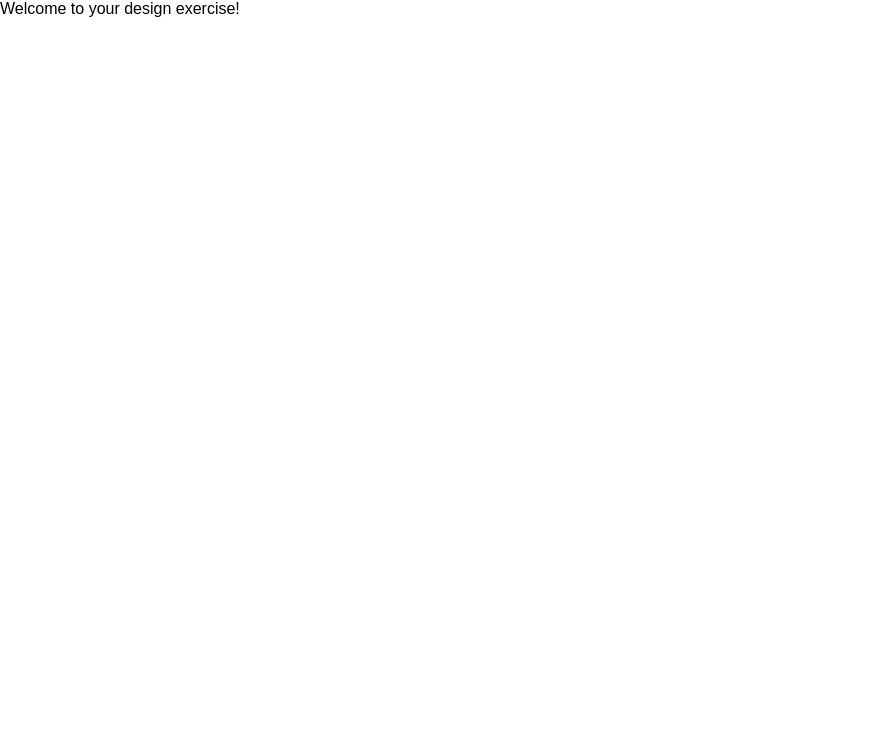
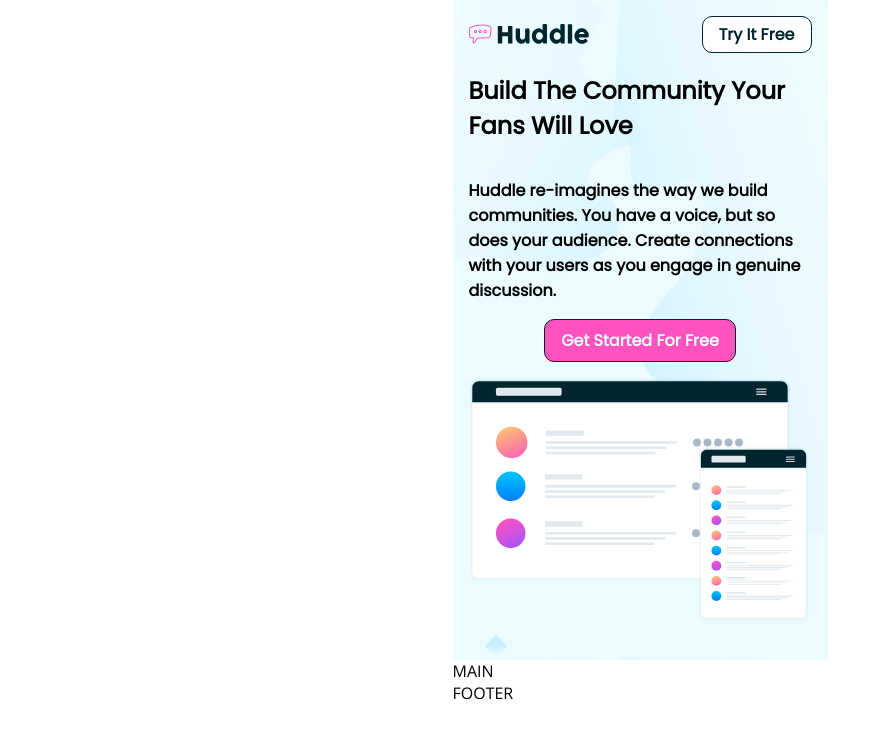
Before and after one commit to StefanBehring/fr-design-exercise, a website built with Vite: page index.html in a window 1280 px wide. Shown: the whole page, without its empty margins (0-891 px from the left). Built offline with nearby package versions, Linux system fonts and the light colour scheme.

Commit message:
Add header

```diff
--- a/css/_base.css
+++ b/css/_base.css
@@ -17,6 +17,16 @@
 }
 
 body {
-    margin: 0;
-    font-family: sans-serif;
+    display: flex;
+    flex-direction: column;
+    font-family: var(--font-open-sans);
+    font-weight: 400;
+    margin: 0 auto;
+    width: 375px;
 }
+
+@media screen and (min-width: 1440px) {
+    body {
+        width: 1440px;
+    }
+}
--- /dev/null
+++ b/css/components/header.css
@@ -0,0 +1,66 @@
+header {
+    background-color: var(--color-very-pale-cyan);
+    background-image: url('../../design/images/bg-hero-mobile.svg');
+    padding: 1rem;
+    font-family: var(--font-poppins);
+    font-weight: 600;
+}
+
+.header-title {
+    display: flex;
+    align-items: center;
+    justify-content: space-between;
+}
+
+.header-title__title {
+    display: none;
+}
+
+.header-title__logo {
+    width: 120px;
+    height: 20px;
+}
+
+.header-title__button {
+    background-color: white;
+    color: var(--color-very-dark-cyan);
+    border: 1px solid var(--color-very-dark-cyan);
+    border-radius: 10px;
+    padding: 0.3rem 1rem;
+    text-decoration: none;
+}
+
+.header-content {
+    display: flex;
+    flex-direction: column;
+}
+
+.header-content__button {
+    background-color: var(--color-primary);
+    color: var(--color-very-pale-cyan);
+    border: 1px solid var(--color-very-dark-cyan);
+    border-radius: 10px;
+    padding: 0.5rem 1rem;
+    margin: 0 auto;
+    text-decoration: none;
+}
+
+.header-preview__image {
+    margin: 1rem auto;
+    width: 340px;
+    height: auto;
+}
+
+@media screen and (min-width: 1440px) {
+    .header {
+
+    }
+
+    .header-content {
+        width: 50%;
+    }
+
+    .header-preview {
+        width: 50%;
+    }
+}
--- a/css/style.css
+++ b/css/style.css
@@ -1 +1,2 @@
-@import './_base.css'
+@import './_base.css';
+@import './components/header.css';
--- a/index.html
+++ b/index.html
@@ -11,6 +11,27 @@
     <title>Design Exercise</title>
 </head>
 <body>
-    Welcome to your design exercise!
+    <header>
+        <section class="header-title">
+            <h1 class="header-title__title">Huddle</h1>
+            <img class="header-title__logo" src="design/images/logo.svg" alt="logo">
+            <a class="header-title__button" href="#">Try It Free</a>
+        </section>
+        <section class="header-content">
+            <h2 class="header-content__title">Build The Community Your Fans Will Love</h2>
+            <p class="header-content__info">Huddle re-imagines the way we build communities. You have a voice, but so does your audience.
+                Create connections with your users as you engage in genuine discussion.</p>
+            <a class="header-content__button" href="#">Get Started For Free</a>
+        </section>
+        <section class="header-preview">
+            <img class="header-preview__image" src="design/images/illustration-mockups.svg" alt="preview">
+        </section>
+    </header>
+    <main>
+        MAIN
+    </main>
+    <footer>
+        FOOTER
+    </footer>
 </body>
 </html>
```
Also changed, not shown: design/style-guide.md (+1 -1 lines).
